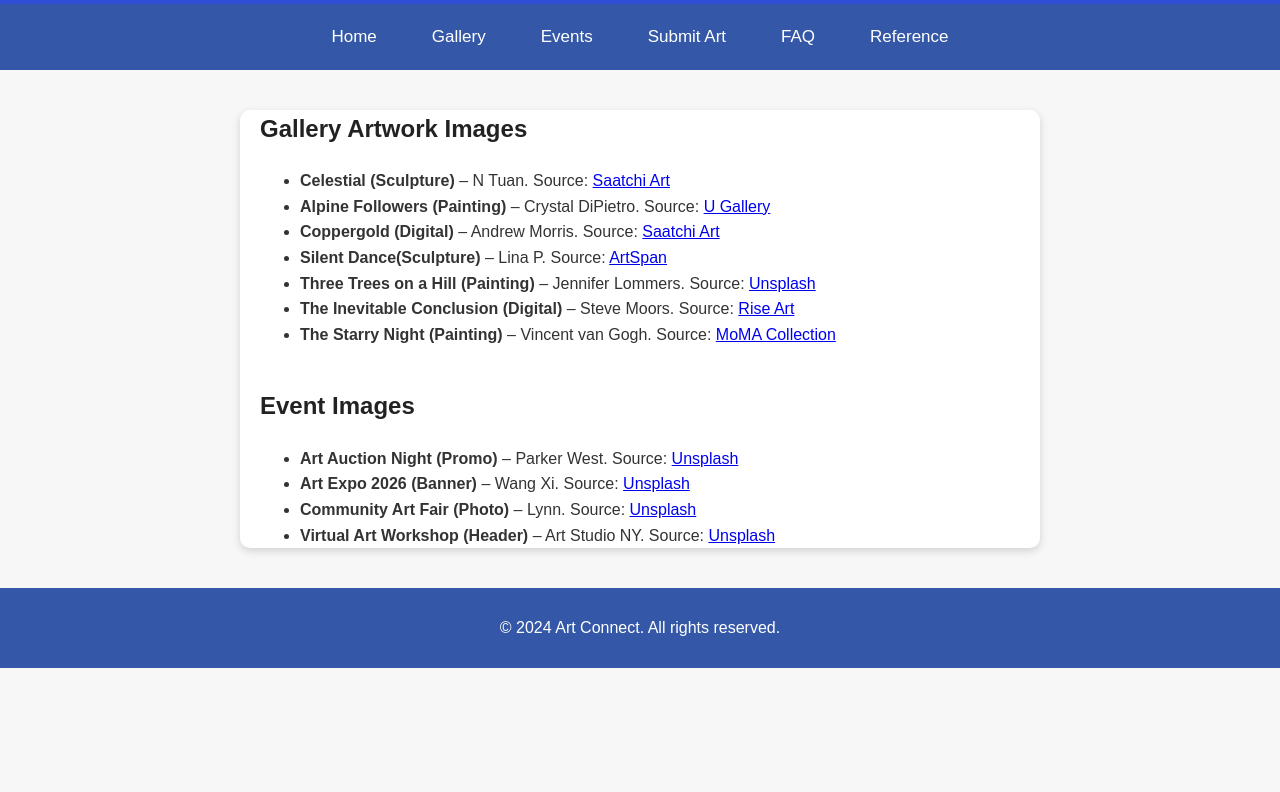
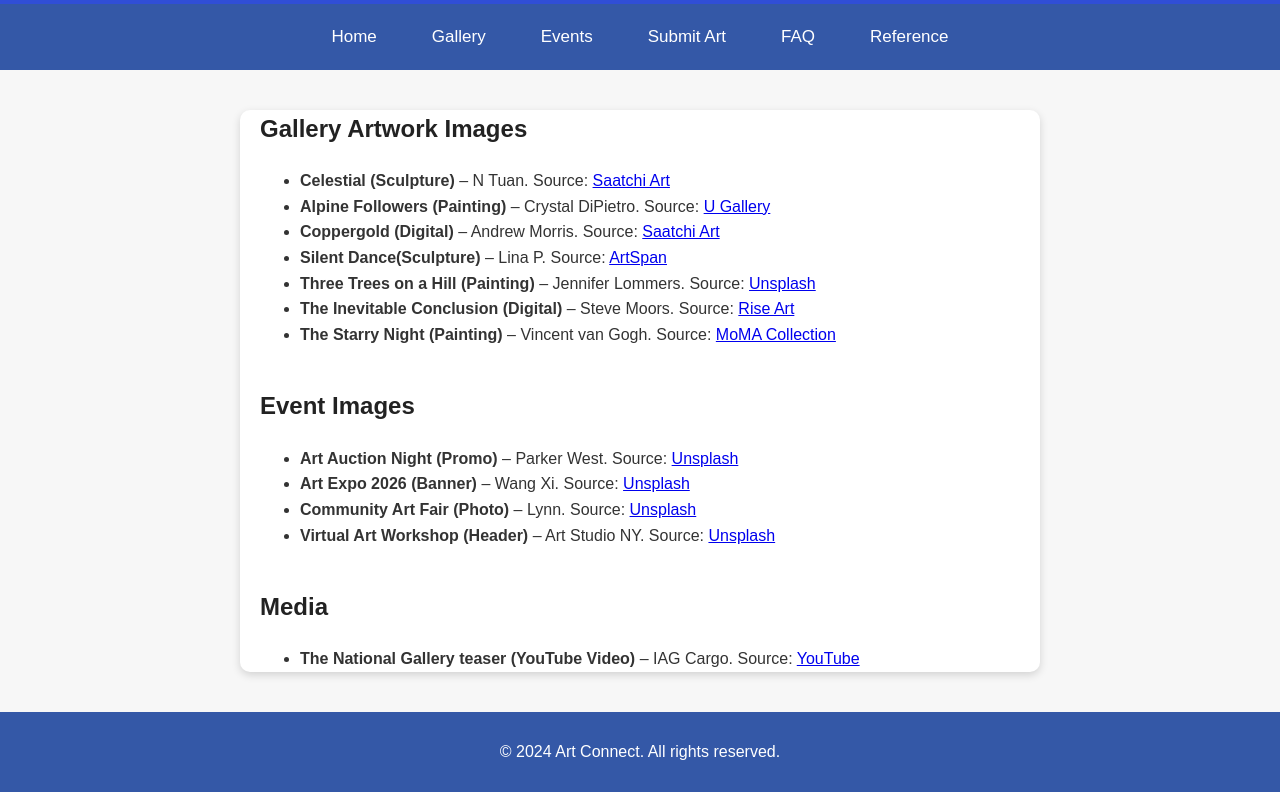
Before and after one commit to tofusoop/nguyen-andrew-cis2336-project, a plain HTML site: page frontend/references.html in a window 1280 px wide. Shown: the part 88-880 px from the top of the page. Before the commit the page ends 800 px from the top, so only its background shows below. Drawn offline with Linux system fonts and the light colour scheme.

Commit message:
i did it

```diff
--- a/frontend/references.html
+++ b/frontend/references.html
@@ -39,6 +39,10 @@
             <li><strong>Virtual Art Workshop (Header)</strong> – Art Studio NY. Source: <a href="https://www.theartstudiony.com/classes/create-your-own-zoom-art-class-fun-with-friends-and-family-plus-30-minutes/" target="_blank">Unsplash</a></li>
         </ul>
 
+        <h2 style="margin-top: 40px;">Media</h2>
+        <ul>
+            <li><strong>The National Gallery teaser (YouTube Video)</strong> – IAG Cargo. Source: <a href="https://www.youtube.com/watch?v=WBwNw4WjV7g" target="_blank">YouTube</a></li>
+        </ul>
     </section>
 
     <footer>
```
